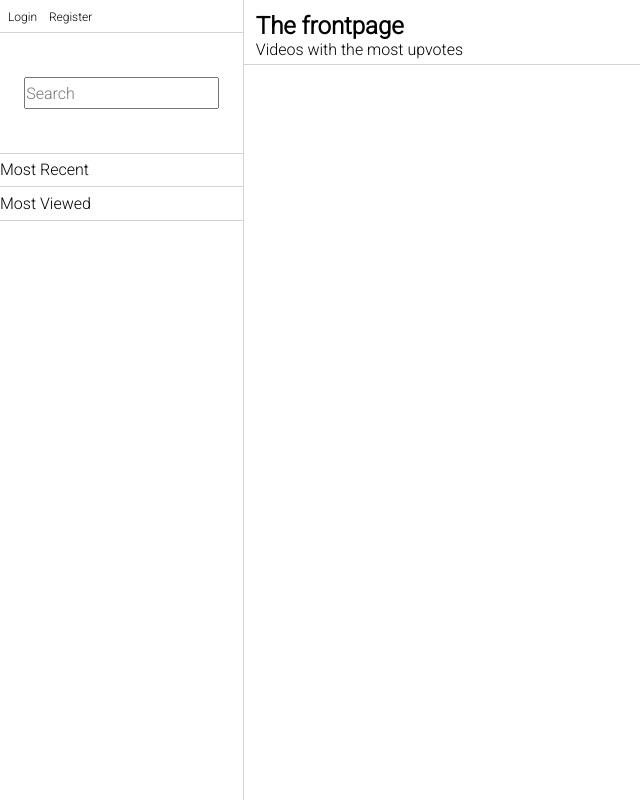
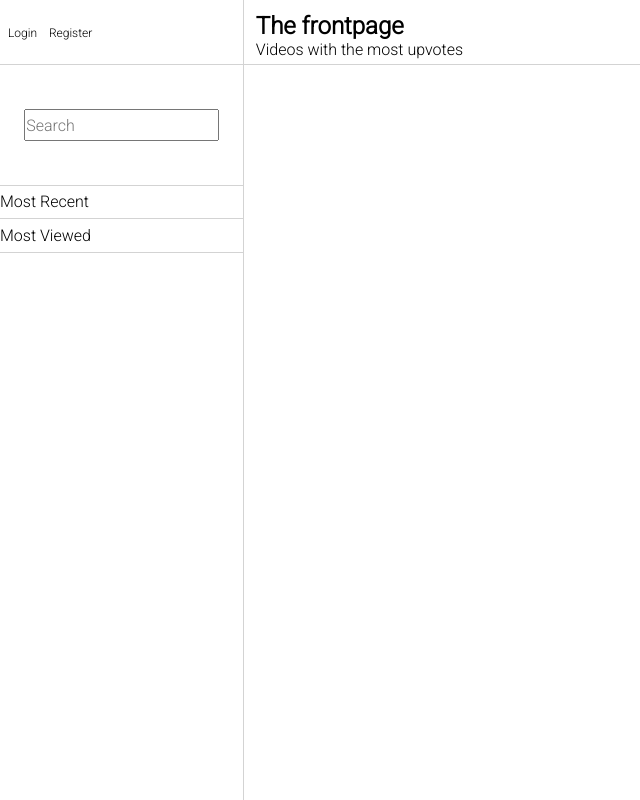
Before and after one commit to sebbekarlsson/CanalCan, a PHP site: the page made by public/index.php in a window 1280 px wide. Shown: the whole page, without its empty margins (0-640 px from the left). Run offline with PHP 8.4, Linux system fonts and the light colour scheme; data that the repository does not hold is empty; some libraries are stand-ins or nearby versions.

Commit message:
minor style fix

```diff
--- a/public/styles/style.css
+++ b/public/styles/style.css
@@ -18,8 +18,8 @@ html, body {
     border-right-style: solid; }
     #content #left-content #menu {
       width: 100%;
-      height: 32px;
-      line-height: 32px;
+      height: 64px;
+      line-height: 64px;
       float: right;
       border-bottom-color: lightgray;
       border-bottom-width: 1px;
--- a/public/styles/style.scss
+++ b/public/styles/style.scss
@@ -27,8 +27,8 @@ html, body{
 
 		#menu{
 			width:100%;
-			height:32px;
-			line-height: 32px;
+			height:64px;
+			line-height: 64px;
 			float:right;
 			border-bottom-color: lightgray;
 			border-bottom-width:1px;
```
